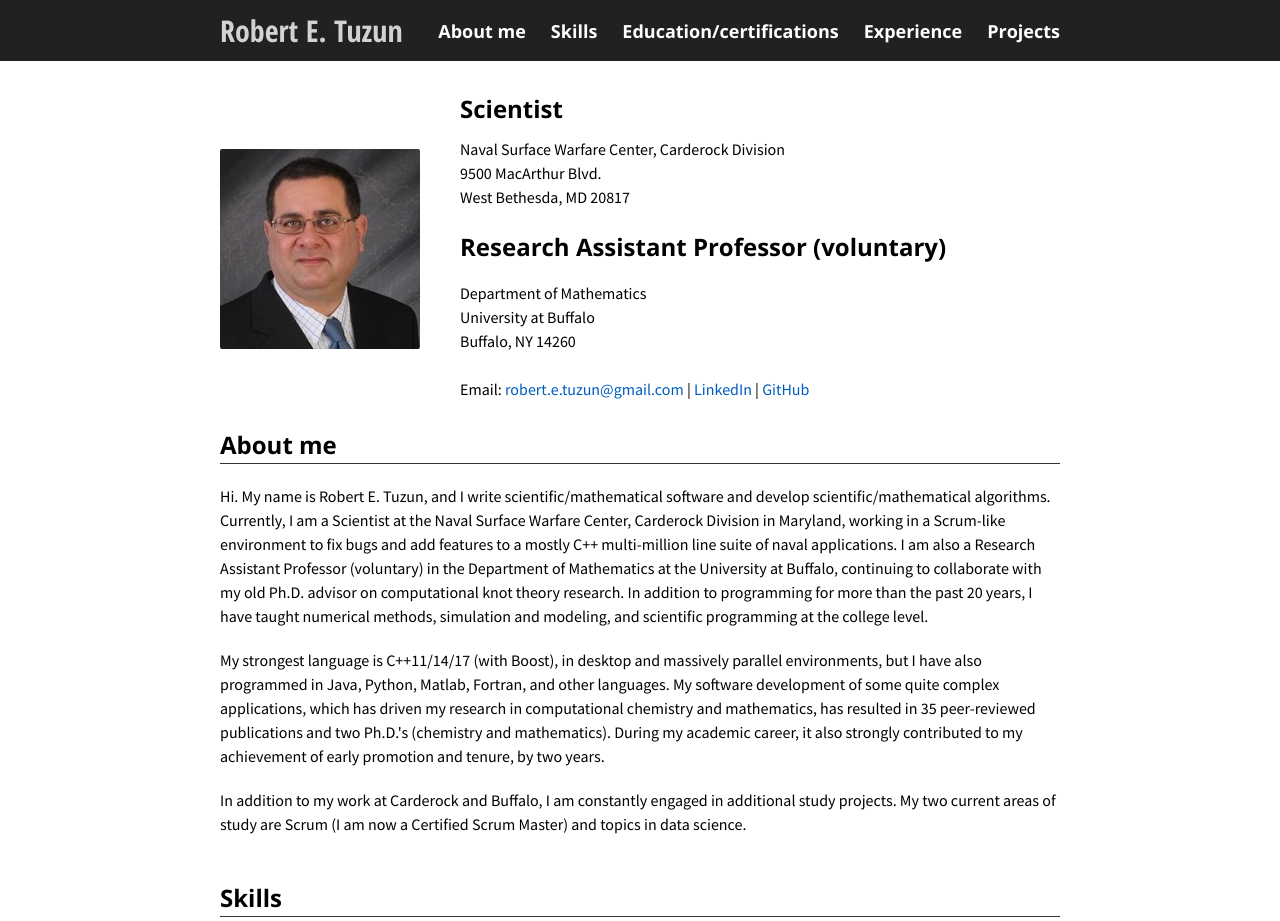
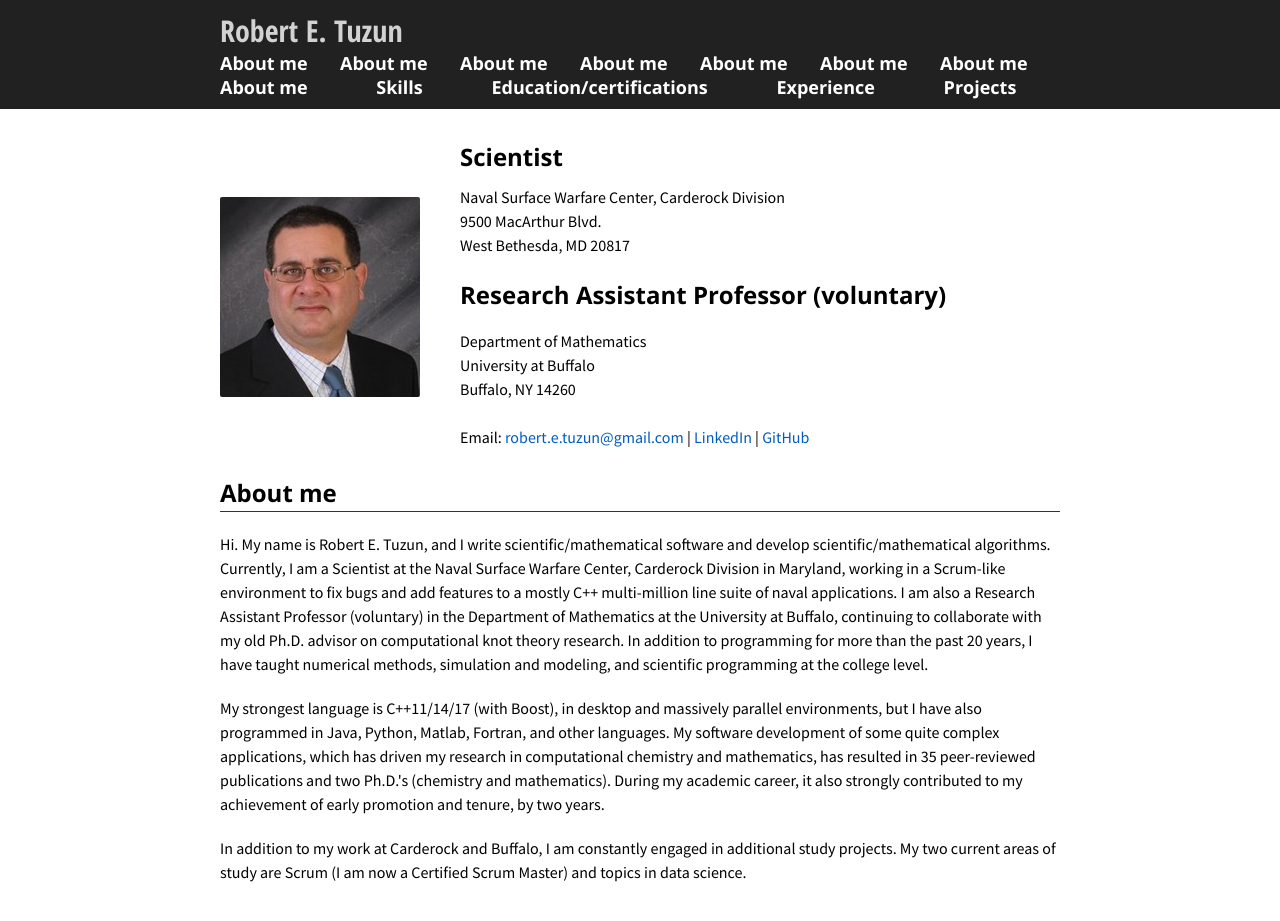
Before and after one commit to robert-e-tuzun/robert-e-tuzun.github.io, a plain HTML site: page index.html in a window 1280 px wide. Shown: the top 921 px of the page. Drawn offline with nearby package versions, Linux system fonts and the light colour scheme.

Commit message:
small change

```diff
--- a/menu.html
+++ b/menu.html
@@ -7,6 +7,13 @@
       <img src="img/menu.png">
     </a>
     <div class="menu-items flex-row-center flex-item">
+      <a href="index.html#about" class="menu-index">About me</a>
+      <a href="index.html#about" class="menu-index">About me</a>
+      <a href="index.html#about" class="menu-index">About me</a>
+      <a href="index.html#about" class="menu-index">About me</a>
+      <a href="index.html#about" class="menu-index">About me</a>
+      <a href="index.html#about" class="menu-index">About me</a>
+      <a href="index.html#about" class="menu-index">About me</a>
       <a href="index.html#about" class="menu-index">About me</a>
       <a href="index.html#skills" class="menu-index">Skills</a>
       <a href="index.html" class="menu-index">Education/certifications</a>
```
